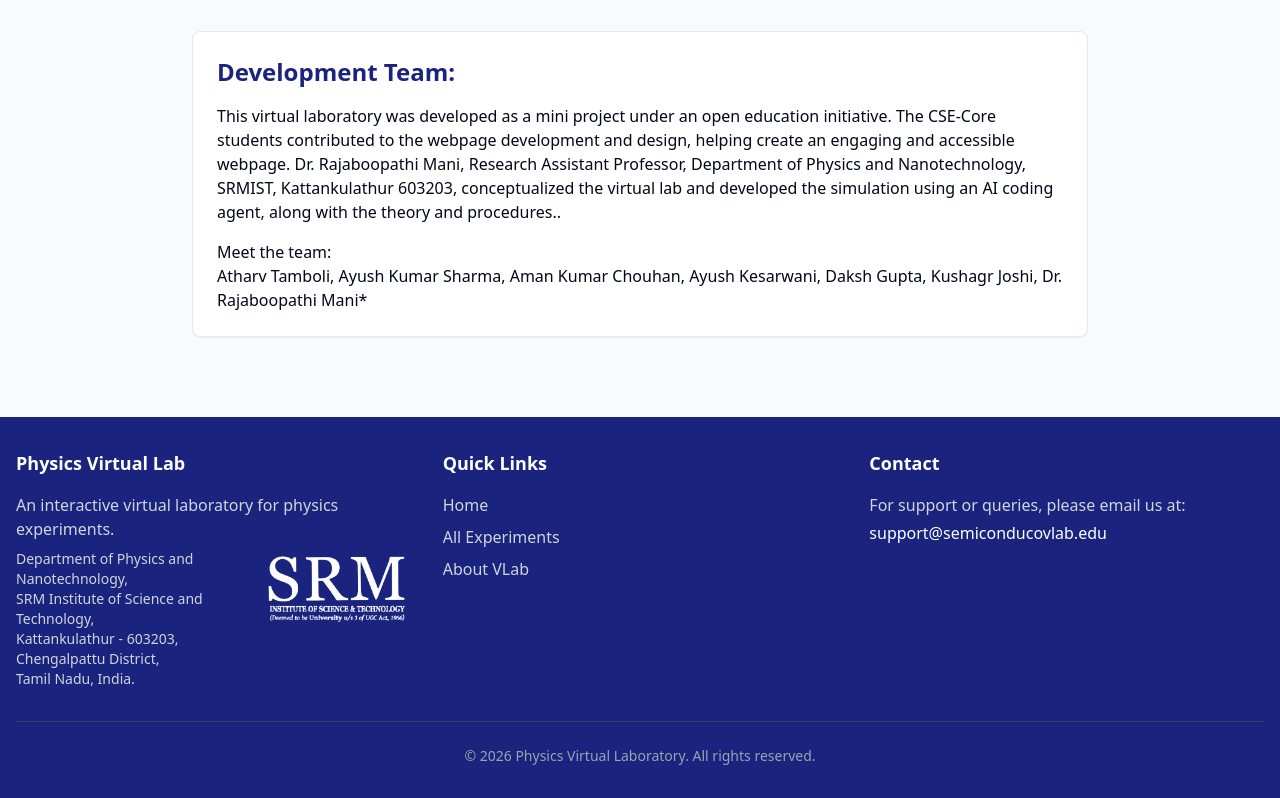
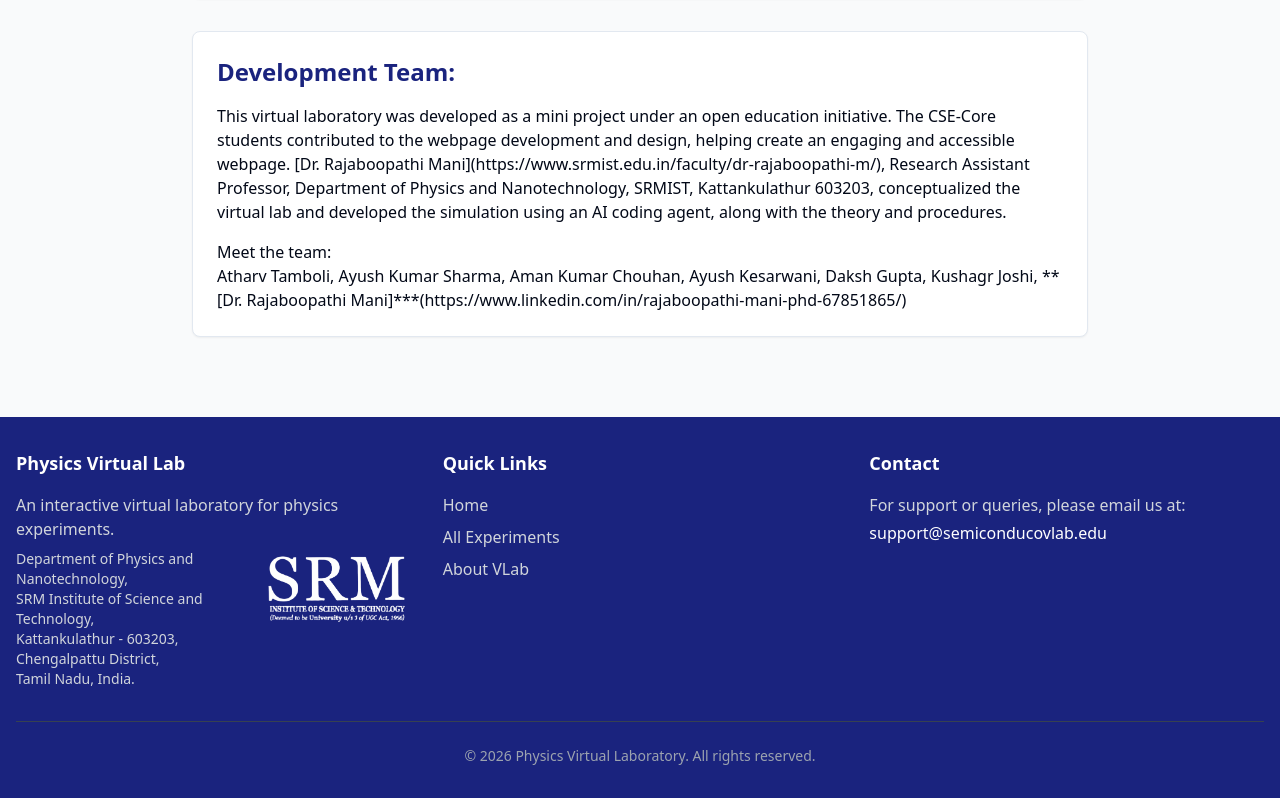
Before and after one commit to itzayush18/srm-virtual-labs, a React (Vite) app: page /about in a window 1280 px wide. Shown: the part 1016-1814 px from the top of the page. Built offline with nearby package versions, Linux system fonts and the light colour scheme.

Commit message:
Update About page with links for team members

```diff
--- a/src/pages/About.tsx
+++ b/src/pages/About.tsx
@@ -75,13 +75,13 @@ const About = () => {
             <CardContent className="pt-6">
               <h2 className="section-title">Development Team:</h2>
               <p className="mb-4">
-                This virtual laboratory was developed as a mini project under an open education initiative. The CSE-Core students contributed to the webpage development and design, helping create an engaging and accessible webpage. Dr. Rajaboopathi Mani, Research Assistant Professor, Department of Physics and Nanotechnology, SRMIST, Kattankulathur 603203, conceptualized the virtual lab and developed the simulation using an AI coding agent, along with the theory and procedures..
+                This virtual laboratory was developed as a mini project under an open education initiative. The CSE-Core students contributed to the webpage development and design, helping create an engaging and accessible webpage. [Dr. Rajaboopathi Mani](https://www.srmist.edu.in/faculty/dr-rajaboopathi-m/), Research Assistant Professor, Department of Physics and Nanotechnology, SRMIST, Kattankulathur 603203, conceptualized the virtual lab and developed the simulation using an AI coding agent, along with the theory and procedures.
               </p>
               <p>
                 Meet the team:
                 <br />
                 Atharv Tamboli, Ayush Kumar Sharma, Aman Kumar Chouhan, Ayush Kesarwani, Daksh
-                Gupta, Kushagr Joshi, Dr. Rajaboopathi Mani*
+                Gupta, Kushagr Joshi, **[Dr. Rajaboopathi Mani]***(https://www.linkedin.com/in/rajaboopathi-mani-phd-67851865/)
               </p>
             </CardContent>
           </Card>
```
